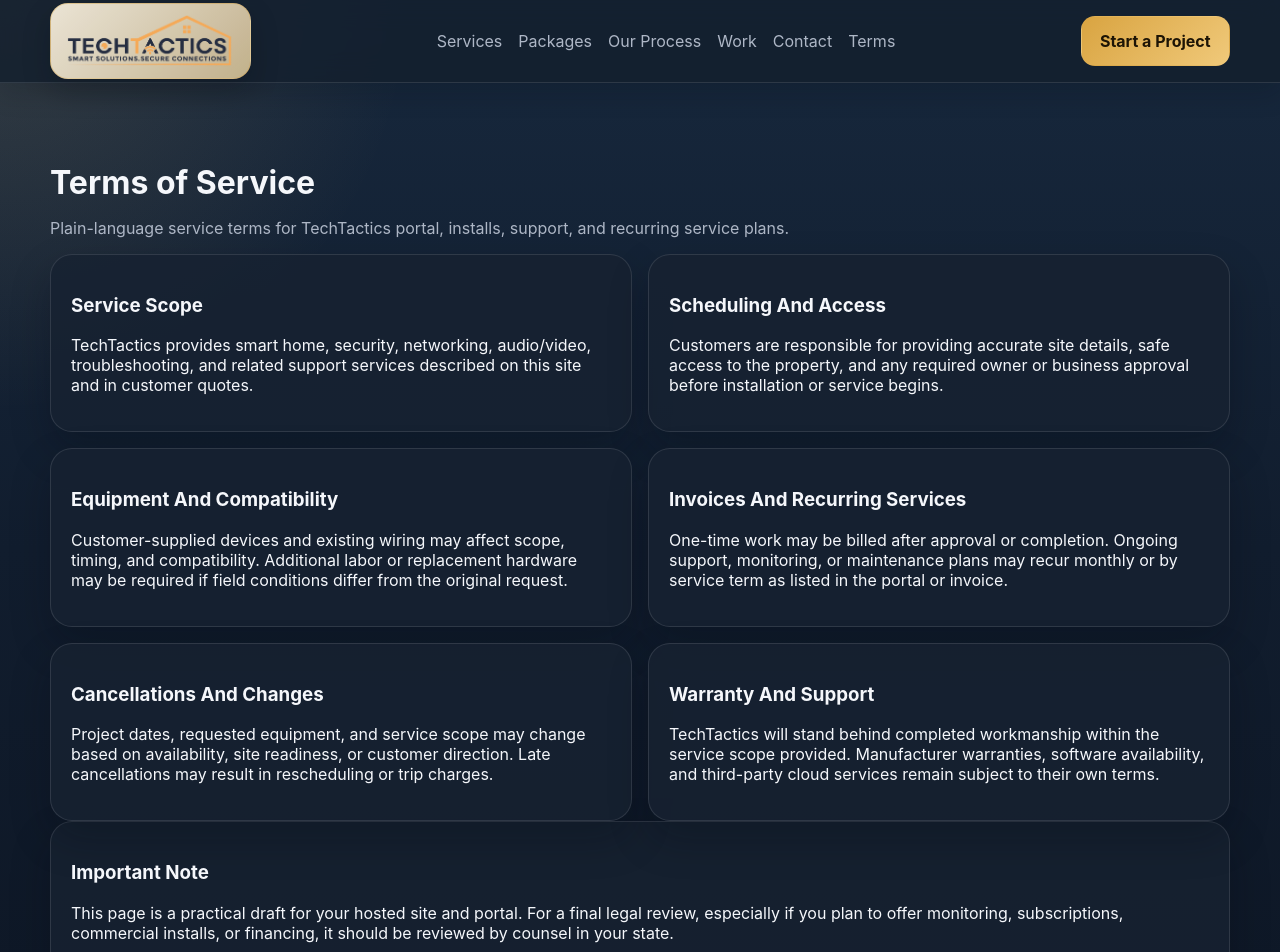
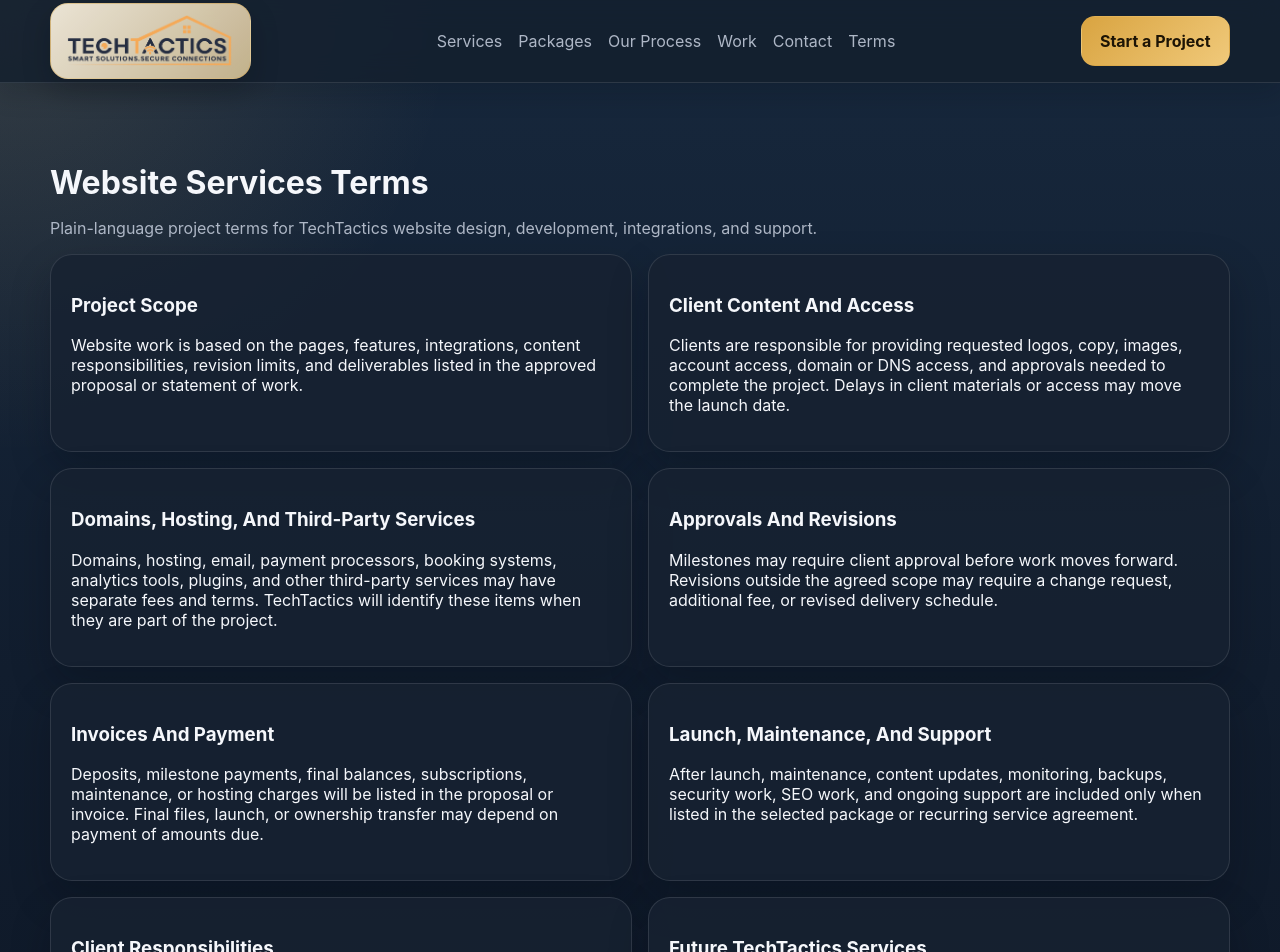
Before and after one commit to StMedrano/TechTactics, a React (Vite) app in the folder client/: page /terms in a window 1280 px wide. Shown: the top 952 px of the page. Built offline with nearby package versions, Linux system fonts and the light colour scheme; no server answers.

Commit message:
Replace install terms with website service terms

```diff
--- a/client/src/pages/marketing/TermsPage.jsx
+++ b/client/src/pages/marketing/TermsPage.jsx
@@ -2,34 +2,44 @@ import MarketingLayout from '../../components/layout/MarketingLayout'
 
 const sections = [
   {
-    title: 'Service Scope',
+    title: 'Project Scope',
     body:
-      'TechTactics provides smart home, security, networking, audio/video, troubleshooting, and related support services described on this site and in customer quotes.',
+      'Website work is based on the pages, features, integrations, content responsibilities, revision limits, and deliverables listed in the approved proposal or statement of work.',
   },
   {
-    title: 'Scheduling And Access',
+    title: 'Client Content And Access',
     body:
-      'Customers are responsible for providing accurate site details, safe access to the property, and any required owner or business approval before installation or service begins.',
+      'Clients are responsible for providing requested logos, copy, images, account access, domain or DNS access, and approvals needed to complete the project. Delays in client materials or access may move the launch date.',
   },
   {
-    title: 'Equipment And Compatibility',
+    title: 'Domains, Hosting, And Third-Party Services',
     body:
-      'Customer-supplied devices and existing wiring may affect scope, timing, and compatibility. Additional labor or replacement hardware may be required if field conditions differ from the original request.',
+      'Domains, hosting, email, payment processors, booking systems, analytics tools, plugins, and other third-party services may have separate fees and terms. TechTactics will identify these items when they are part of the project.',
   },
   {
-    title: 'Invoices And Recurring Services',
+    title: 'Approvals And Revisions',
     body:
-      'One-time work may be billed after approval or completion. Ongoing support, monitoring, or maintenance plans may recur monthly or by service term as listed in the portal or invoice.',
+      'Milestones may require client approval before work moves forward. Revisions outside the agreed scope may require a change request, additional fee, or revised delivery schedule.',
   },
   {
-    title: 'Cancellations And Changes',
+    title: 'Invoices And Payment',
     body:
-      'Project dates, requested equipment, and service scope may change based on availability, site readiness, or customer direction. Late cancellations may result in rescheduling or trip charges.',
+      'Deposits, milestone payments, final balances, subscriptions, maintenance, or hosting charges will be listed in the proposal or invoice. Final files, launch, or ownership transfer may depend on payment of amounts due.',
   },
   {
-    title: 'Warranty And Support',
+    title: 'Launch, Maintenance, And Support',
     body:
-      'TechTactics will stand behind completed workmanship within the service scope provided. Manufacturer warranties, software availability, and third-party cloud services remain subject to their own terms.',
+      'After launch, maintenance, content updates, monitoring, backups, security work, SEO work, and ongoing support are included only when listed in the selected package or recurring service agreement.',
+  },
+  {
+    title: 'Client Responsibilities',
+    body:
+      'Clients are responsible for the accuracy and legal right to use content they provide, including text, images, trademarks, product information, privacy disclosures, and claims made on the website.',
+  },
+  {
+    title: 'Future TechTactics Services',
+    body:
+      'The current public offering focuses on website design, development, and related digital services. Other TechTactics service lines may be offered separately under their own scope and terms in the future.',
   },
 ]
 
@@ -40,8 +50,8 @@ export default function TermsPage() {
         <div className="container stack-lg">
           <div className="section-head">
             <div>
-              <h2>Terms of Service</h2>
-              <p>Plain-language service terms for TechTactics portal, installs, support, and recurring service plans.</p>
+              <h2>Website Services Terms</h2>
+              <p>Plain-language project terms for TechTactics website design, development, integrations, and support.</p>
             </div>
           </div>
 
@@ -57,9 +67,9 @@ export default function TermsPage() {
           <div className="info-card">
             <h3>Important Note</h3>
             <p>
-              This page is a practical draft for your hosted site and portal. For a final legal review, especially if
-              you plan to offer monitoring, subscriptions, commercial installs, or financing, it should be reviewed by
-              counsel in your state.
+              This page is a practical operating draft and is not legal advice. Before relying on it as final customer
+              terms, TechTactics should have the terms reviewed for the jurisdictions, payment model, subscriptions, data
+              handling, and services it actually offers.
             </p>
           </div>
         </div>
```
